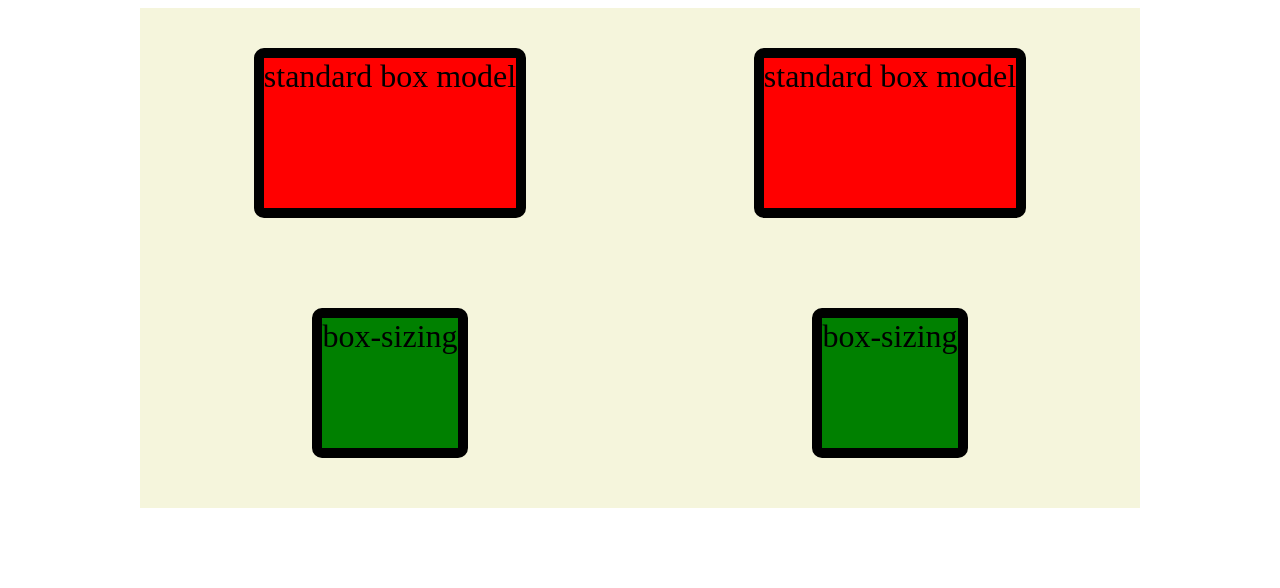
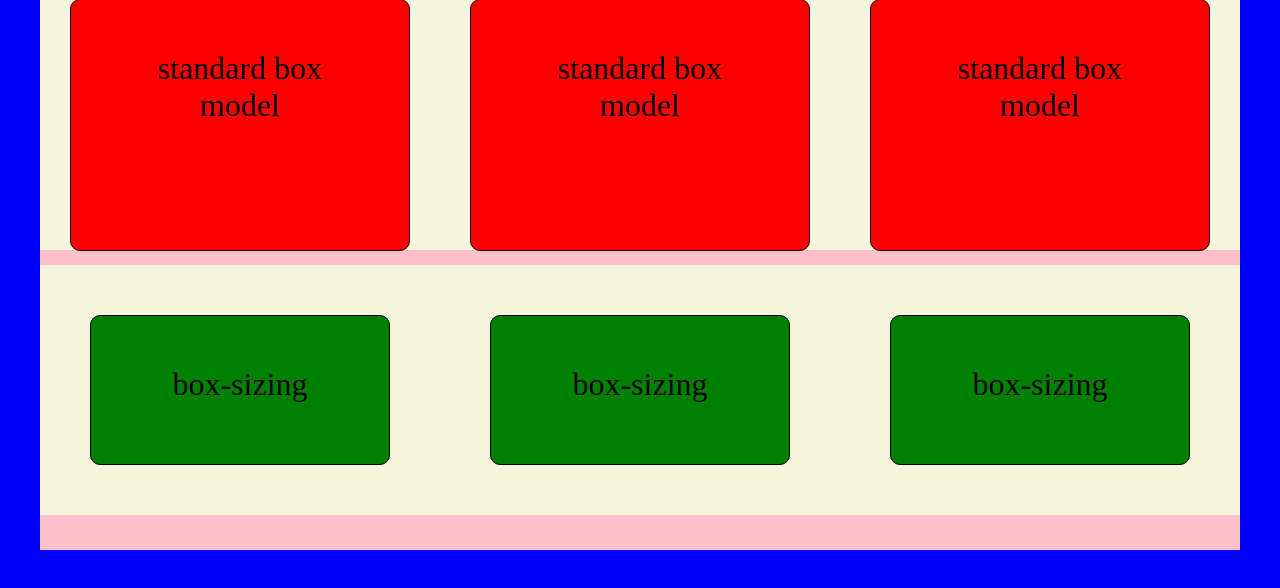
Before and after one commit to Bruce53005/git_practice, a plain HTML site: page index.html in a window 1280 px wide. Drawn offline with Linux system fonts and the light colour scheme.

Commit message:
box model and box-sizing: border-box;

```diff
--- a/index.html
+++ b/index.html
@@ -11,8 +11,10 @@
             <div class="standard">
                 <p>standard box model</p>
                 <p>standard box model</p>
+                <p>standard box model</p>
             </div>
             <div class="box-size">
+                <p>box-sizing</p>
                 <p>box-sizing</p>
                 <p>box-sizing</p>
             </div>
--- a/style.css
+++ b/style.css
@@ -1,11 +1,16 @@
+body, main, div, p{
+    margin: 0;
+    padding: 0;
+}
+
+body{
+    background: blue;
+}
 main{
     background: pink;
-    width: 1000px;
-    height: 300px;
+    width: 1200px;
+    height: 550px;
     margin: 0 auto;
-
-
-
 }
 .box-size, .standard{
     background: beige;
@@ -13,22 +18,25 @@ main{
     display: flex;
     justify-content: space-around;
     align-items: center;
-
 }
-
+div{
+    margin-bottom: 15px;
+}
 .standard p{
     background: red;
 }
 .box-size p{
+    background: green;
     box-sizing: border-box;
-    background: green;
+
 }
 .standard p, .box-size p{
-    max-width: 45%;
+    width: 25%;
     height: 150px;
-    margin: 0;
-    border-radius: 10px;
-    border: 10px solid black;
+    margin: 30px;
+    padding: 50px;
+    border-radius:10px;
+    border: 1px solid black;
     text-align: center;
     font-size: 2em;
 }
```
